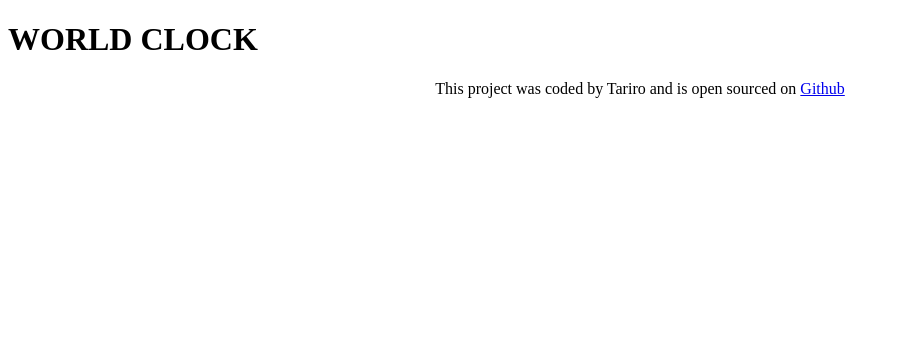
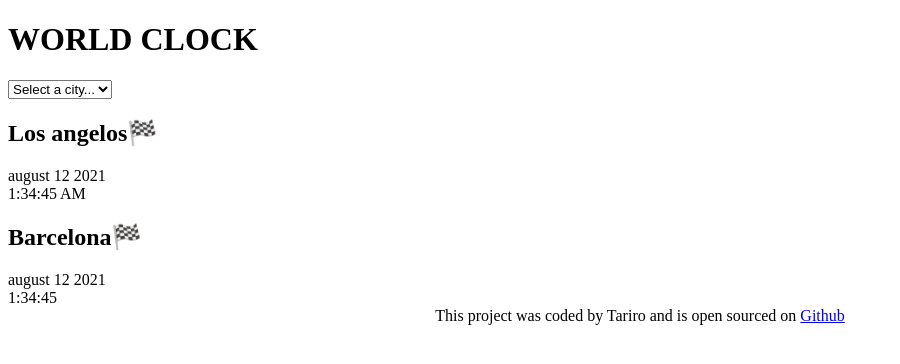
Before and after one commit to Girl-arthope/my-world-clock, a plain HTML site: page index.html in a window 1280 px wide. Shown: the whole page, without its empty margins (0-900 px from the left). Drawn offline with Linux system fonts and the light colour scheme.

Commit message:
added basic html

```diff
--- a/index.html
+++ b/index.html
@@ -8,8 +8,27 @@
     <title>Document</title>
   </head>
   <body>
-    <h1>WORLD CLOCK</h1>
+    <div class="container">
+      <h1>WORLD CLOCK</h1>
+      <select>
+        <option value="">Select a city...</option>
+        <option value="">London</option>
+        <option value="">Durban</option>
+        <option value="">Cape Town</option>
+      </select>
 
+      <div class="city">
+        <h2>Los angelos🏁</h2>
+        <div class="date">august 12 2021</div>
+        <div class="time">1:34:45 AM</div>
+      </div>
+
+      <div class="city">
+        <h2>Barcelona🏁</h2>
+        <div class="date">august 12 2021</div>
+        <div class="time">1:34:45</div>
+      </div>
+    </div>
     <footer>
       This project was coded by Tariro and is open sourced on
       <a href="https://github.com/Girl-arthope/my-world-clock">Github</a>
```
